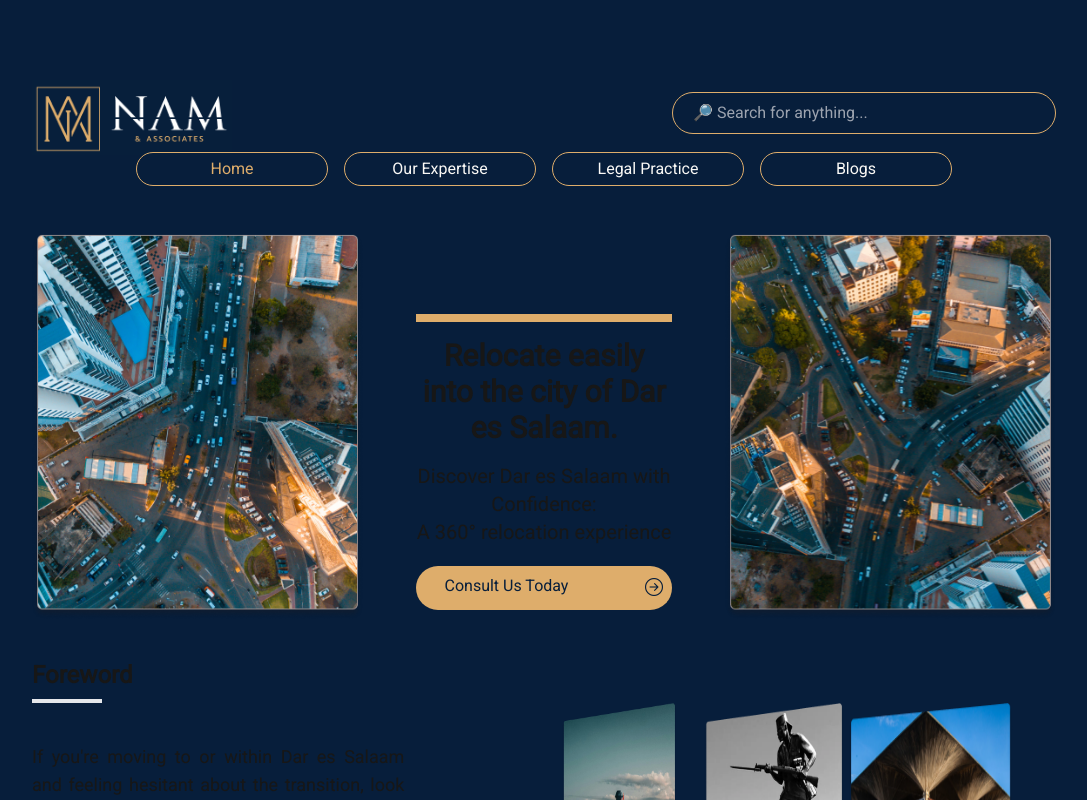
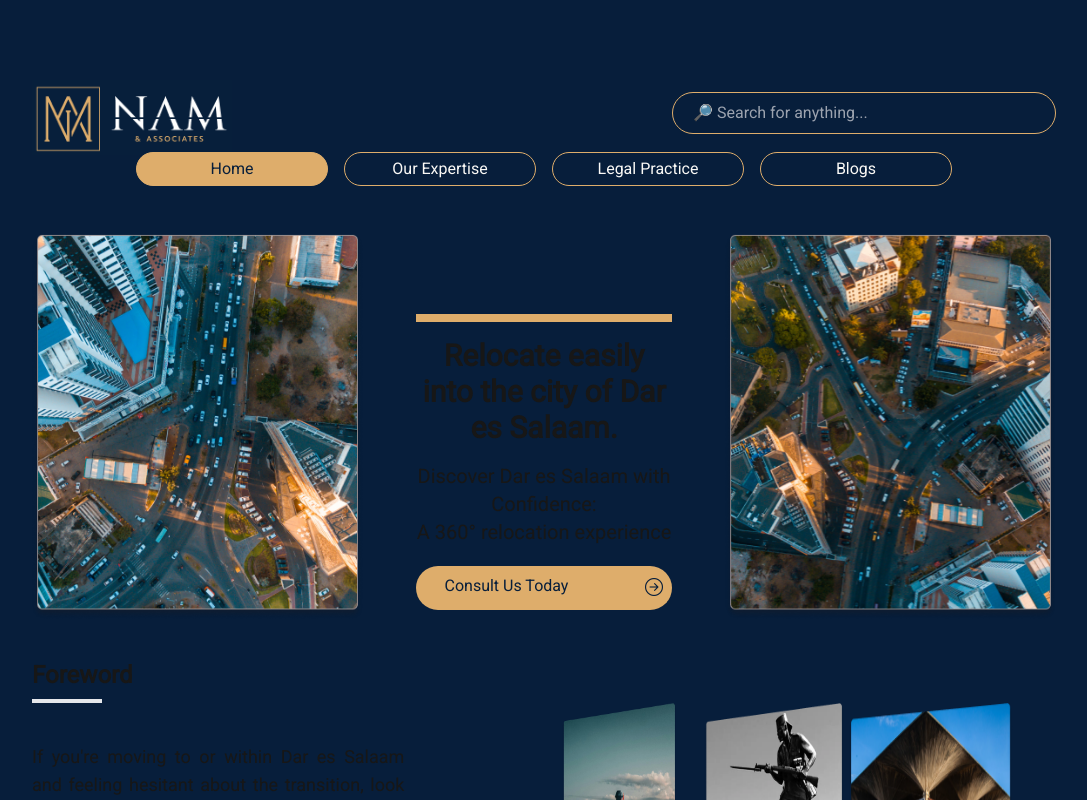
Before and after one commit to genie360s/nam-website, a Next.js app in the folder nam/: page / in a window 1280 px wide. Shown: the top 800 px of the page, without its empty margins (96-1183 px from the left). Built offline with nearby package versions, Linux system fonts and the light colour scheme; a web font is replaced by a local one.

Commit message:
update: navbar item transition

```diff
--- a/nam/src/app/components/navBar.tsx
+++ b/nam/src/app/components/navBar.tsx
@@ -1,28 +1,33 @@
-//components/NavBar.tsx
 import Link from "next/link";
+import { usePathname } from "next/navigation";
+
 export function NavBar() {
+  const pathname = usePathname();
+
+  const navItems = [
+    { href: "/", label: "Home" },
+    { href: "/Expertise", label: "Our Expertise" },
+    { href: "/Legal", label: "Legal Practice" },
+    { href: "/Blogs", label: "Blogs" },
+  ];
+
   return (
-    <div className="mx-auto flex justify-center gap-x-4 w-[80vw] py-2 ">
-      <Link href="/">
-        <div className="bg-transparent border border-brand-copper rounded-full py-1 text-center  text-brand-copper w-48">
-          Home
-        </div>
-      </Link>
-      <Link href="/Expertise">
-        <div className="bg-transparent border border-brand-copper rounded-full py-1 text-center  text-off-white hover:text-brand-copper w-48">
-          Our Expertise
-        </div>
-      </Link>
-      <Link href="/Legal">
-        <div className="bg-transparent border border-brand-copper rounded-full py-1 text-center text-off-white hover:text-brand-copper  w-48">
-          Legal Practice
-        </div>
-      </Link>
-      <Link href="/Blogs">
-        <div className="bg-transparent border border-brand-copper rounded-full py-1 text-center text-off-white hover:text-brand-copper  w-48">
-          Blogs
-        </div>
-      </Link>
+    <div className="mx-auto flex justify-center gap-x-4 w-[80vw] py-2">
+      {navItems.map((item) => (
+        <Link key={item.href} href={item.href}>
+          <div
+            className={`border border-brand-copper rounded-full py-1 text-center w-48
+              ${
+                pathname === item.href
+                  ? "bg-brand-copper text-brand-blue"
+                  : "bg-transparent text-off-white hover:text-brand-copper"
+              }
+            `}
+          >
+            {item.label}
+          </div>
+        </Link>
+      ))}
     </div>
   );
 }
```
